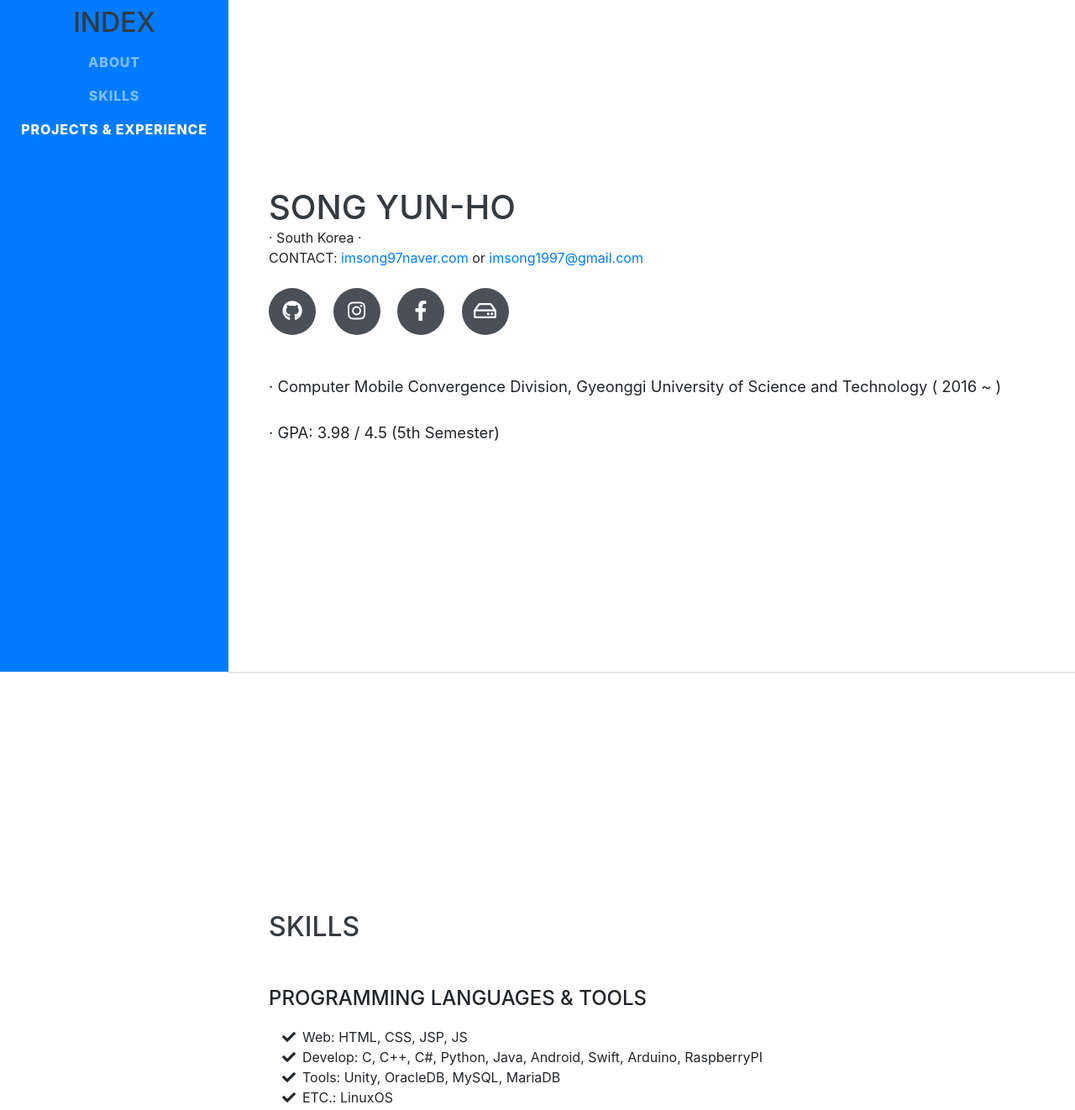
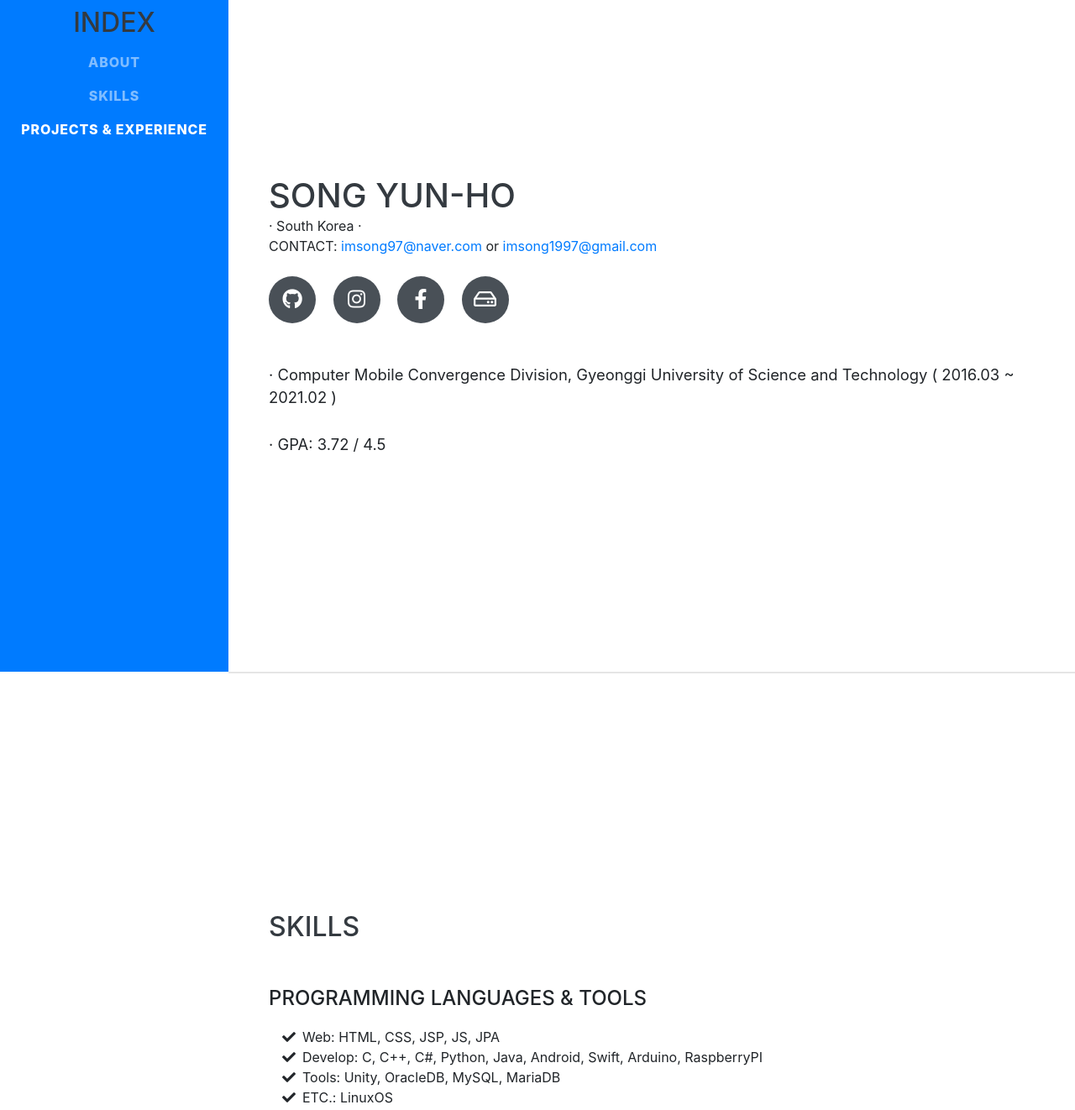
Before and after one commit to imsong97/songtorage_Portfolio, a website with bundled scripts: page index.html in a window 1280 px wide. Shown: the top 1322 px of the page at 84% size. Built offline with nearby package versions, Linux system fonts and the light colour scheme; a web font is replaced by a local one.

Commit message:
2021.03.08 update

```diff
--- a/index.html
+++ b/index.html
@@ -51,7 +51,7 @@
         </h1>
         <div class="email"> · South Korea ·
           <br>CONTACT:
-          <a href="mailto:imsong97@naver.com">imsong97naver.com </a>  or
+          <a href="mailto:imsong97@naver.com">imsong97@naver.com </a>  or
           <a href="mailto:imsong1997@gmail.com">imsong1997@gmail.com </a>
         </div>
         <br>
@@ -71,8 +71,8 @@
         </div>
         <br><br>
         <p class="lead mb-5">
-          · Computer Mobile Convergence Division, Gyeonggi University of Science and Technology ( 2016 ~ )<br><br>
-          · GPA: 3.98 / 4.5 (5th Semester)
+          · Computer Mobile Convergence Division, Gyeonggi University of Science and Technology ( 2016.03 ~ 2021.02 )<br><br>
+          · GPA: 3.72 / 4.5
         </p>
       </div>
     </section>
@@ -88,7 +88,7 @@
         <ul class="fa-ul mb-0">
           <li>
             <i class="fa-li fa fa-check"></i>
-            Web: HTML, CSS, JSP, JS</li>
+            Web: HTML, CSS, JSP, JS, JPA</li>
           <li>
             <i class="fa-li fa fa-check"></i>
             Develop: C, C++, C#, Python, Java, Android, Swift, Arduino, RaspberryPI </li>
@@ -179,7 +179,7 @@
               <p>· <a href="https://yourfelling.netlify.app" target="_blank" style="color: #868e96;">https://yourfelling.netlify.app</a></p>
             </div>
           <div class="resume-date text-md-right">
-            <a href="" download><span class="text-primary">Download File</span></a>
+            <a href="https://github.com/imsong97/CapstoneDesign_1" target="_blank"><span class="text-primary">Go To GitHub</span></a>
           </div>
         </div>
       </div>
```
